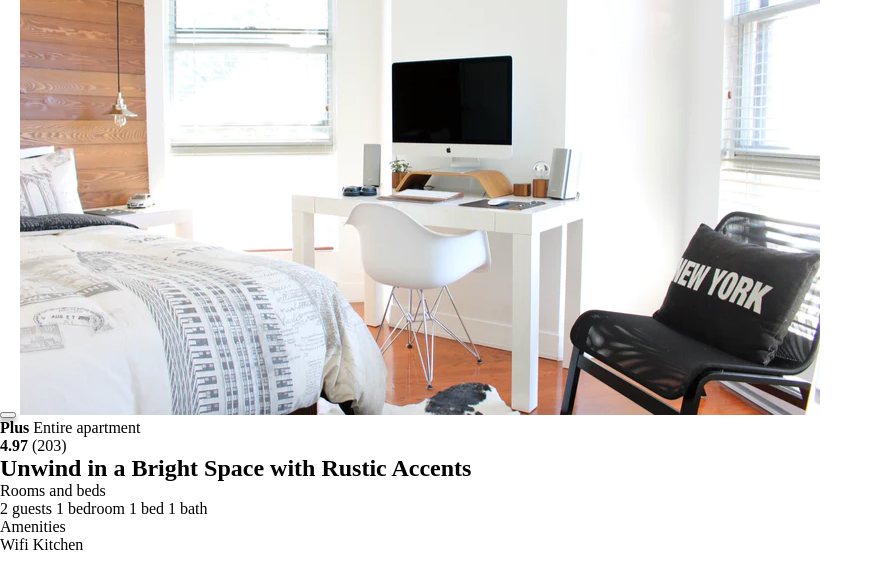
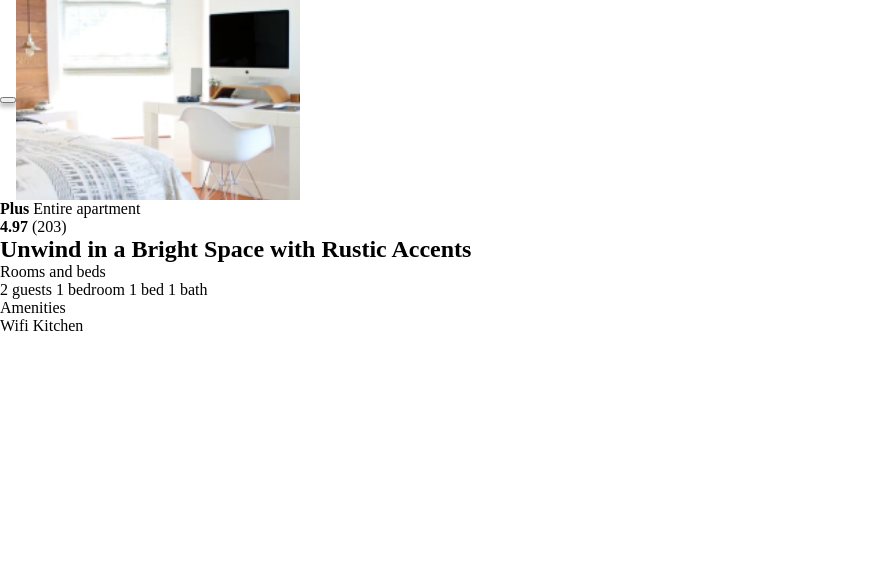
Before and after one commit to GilhwanE/Background-practice, a plain HTML site: page index.html in a window 1280 px wide. Shown: the whole page, without its empty margins (0-883 px from the left). Drawn offline with Linux system fonts and the light colour scheme.

Commit message:
css : card-img

```diff
--- a/index.html
+++ b/index.html
@@ -10,7 +10,7 @@
     <article class="card">
         <div class="card-image">
             <button type="button" class="like-button"></button>
-            <img src="/img/img-house.jpg">
+            <img src="/img/img-house-vertical.jpg">
         </div>
 
         <div class="card-content">
--- a/style.css
+++ b/style.css
@@ -8,3 +8,17 @@
       box-sizing: border-box;
       margin: 0;
   }
+
+  .card-image{
+      display: flex;
+      justify-content: center;
+      align-items: center;
+      overflow: hidden;
+      width: 300px;
+      height: 200px;
+  }
+
+  .card-image img{
+      width: 100%;
+      height: auto;
+  }
```
